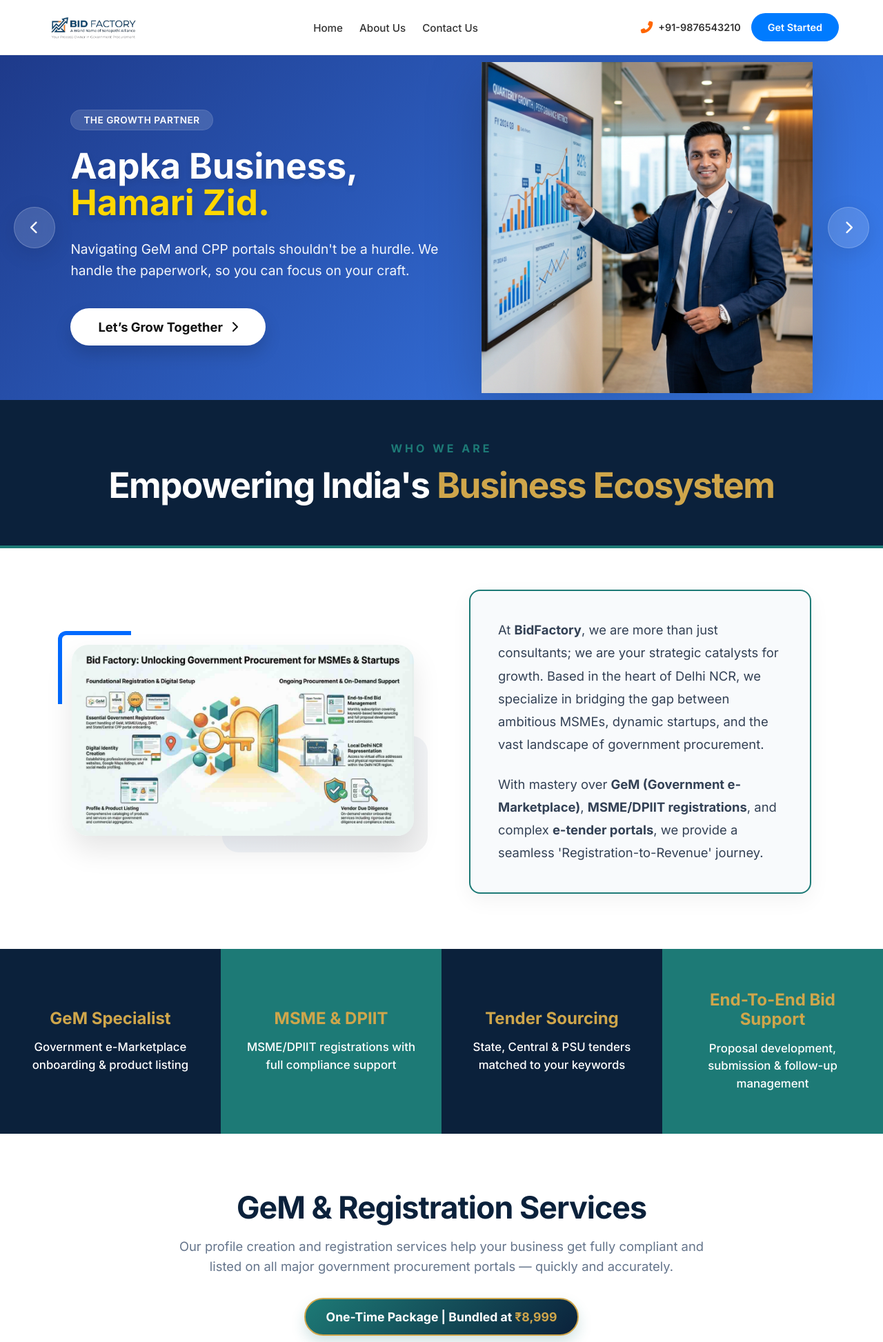
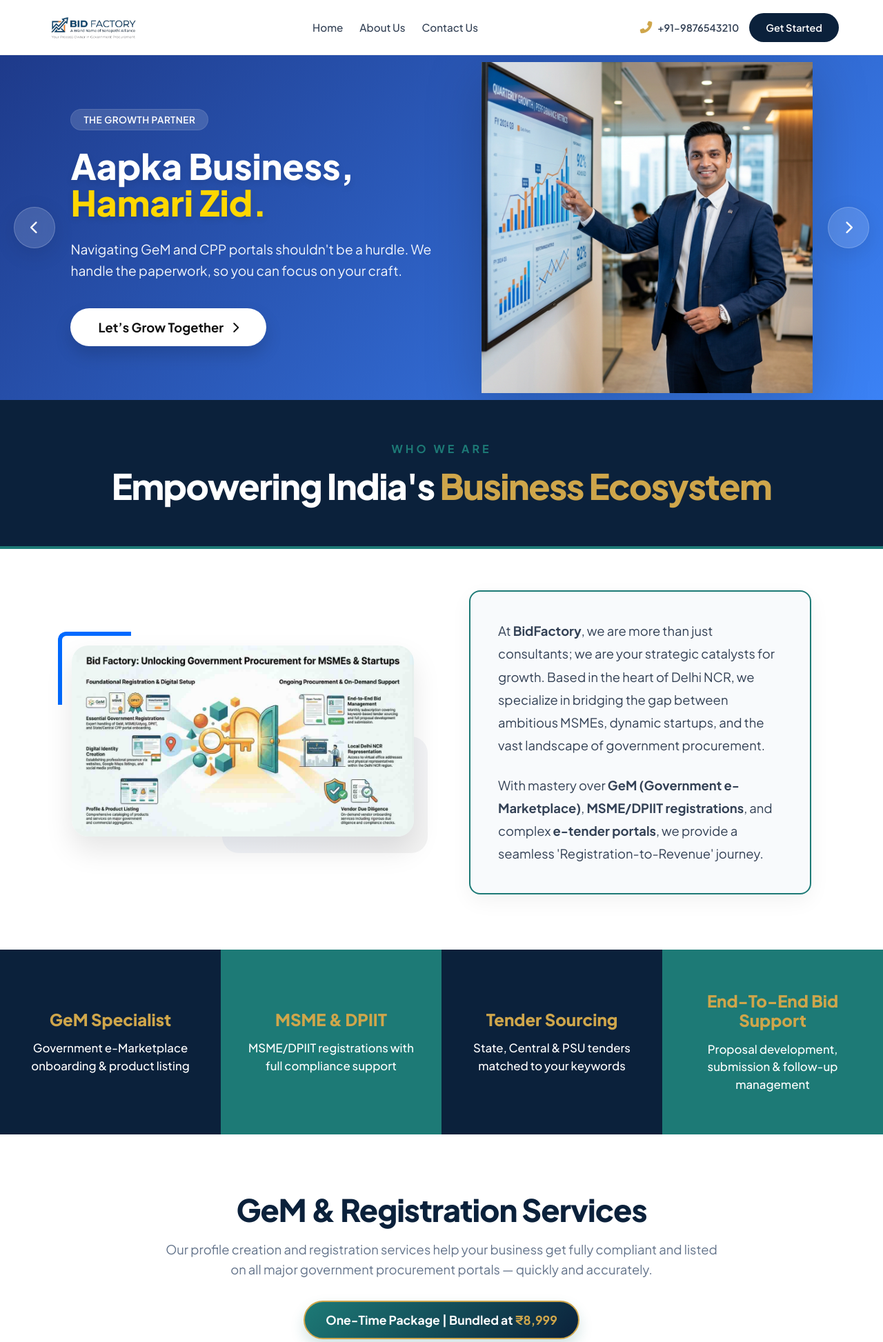
Before and after one commit to Rahul04909/bidfactory.com, a PHP site: page / in a window 1280 px wide. Shown: the top 1946 px of the page at 69% size. Run offline with PHP 8.4, Linux system fonts and the light colour scheme.

Commit message:
updated ui/ux designes

```diff
--- a/assets/css/header.css
+++ b/assets/css/header.css
@@ -2,20 +2,21 @@
 @import url('https://fonts.googleapis.com/css2?family=Inter:wght@300;400;500;600;700&display=swap');
 
 :root {
-    --primary-color: #007bff;
-    --secondary-color: #ff6600;
-    --text-color: #333333;
+    --primary-color: #0b213b; /* Deep Navy */
+    --secondary-color: #cfa64b; /* Gold/Yellow */
+    --accent-color: #1d7a76; /* Teal */
+    --text-color: #334155;
     --bg-color: #ffffff;
     --header-height: 80px;
-    --transition: all 0.3s ease;
-    --shadow: 0 4px 6px -1px rgba(0, 0, 0, 0.1), 0 2px 4px -1px rgba(0, 0, 0, 0.06);
+    --transition: all 0.3s cubic-bezier(0.4, 0, 0.2, 1);
+    --shadow: 0 10px 30px rgba(11, 33, 59, 0.08); /* Premium shadow */
 }
 
 * {
     margin: 0;
     padding: 0;
     box-sizing: border-box;
-    font-family: 'Inter', sans-serif;
+    font-family: 'Plus Jakarta Sans', 'Inter', sans-serif;
 }
 
 .header ul,
--- a/components/about.php
+++ b/components/about.php
@@ -3,20 +3,20 @@
 
 <section class="about-section">
     <!-- Full Width Header Box -->
-    <div class="about-header-box">
+    <div class="about-header-box" data-aos="fade-down">
         <span class="about-overline">Who We Are</span>
         <h2>Empowering India's <span>Business Ecosystem</span></h2>
     </div>
 
     <div class="about-container">
         <!-- Visual Column -->
-        <div class="about-visual">
+        <div class="about-visual" data-aos="fade-right" data-aos-delay="100">
             <img src="../assets/frontend/front-about.jpeg" alt="BidFactory Consultants in a Strategic Meeting"
                 class="about-image">
         </div>
 
         <!-- Content Column -->
-        <div class="about-content">
+        <div class="about-content" data-aos="fade-left" data-aos-delay="200">
 
             <p>At <strong>BidFactory</strong>, we are more than just consultants; we are your strategic catalysts for
                 growth. Based in the heart of Delhi NCR, we specialize in bridging the gap between ambitious MSMEs,
--- a/includes/footer.php
+++ b/includes/footer.php
@@ -64,3 +64,19 @@
         </div>
     </div>
 </footer>
+
+<!-- AOS Animation JS -->
+<script src="https://unpkg.com/aos@2.3.1/dist/aos.js"></script>
+<script>
+    document.addEventListener("DOMContentLoaded", function() {
+        AOS.init({
+            duration: 800,
+            easing: 'ease-out-cubic',
+            once: true,
+            offset: 50
+        });
+    });
+</script>
+
+</body>
+</html>
--- a/includes/header.php
+++ b/includes/header.php
@@ -12,6 +12,15 @@
     <meta name="viewport" content="width=device-width, initial-scale=1.0">
     <!-- Font Awesome for Icons -->
     <link rel="stylesheet" href="https://cdnjs.cloudflare.com/ajax/libs/font-awesome/6.4.0/css/all.min.css">
+
+    <!-- Google Fonts: Plus Jakarta Sans -->
+    <link rel="preconnect" href="https://fonts.googleapis.com">
+    <link rel="preconnect" href="https://fonts.gstatic.com" crossorigin>
+    <link href="https://fonts.googleapis.com/css2?family=Plus+Jakarta+Sans:wght@300;400;500;600;700;800&display=swap" rel="stylesheet">
+
+    <!-- AOS Animation CSS -->
+    <link href="https://unpkg.com/aos@2.3.1/dist/aos.css" rel="stylesheet">
+
     <!-- Custom Header CSS -->
     <link rel="stylesheet" href="assets/css/header.css">
 </head>
@@ -67,6 +76,3 @@
 
     <!-- Custom Header JS -->
     <script src="assets/js/header.js"></script>
-</body>
-
-</html>
```
